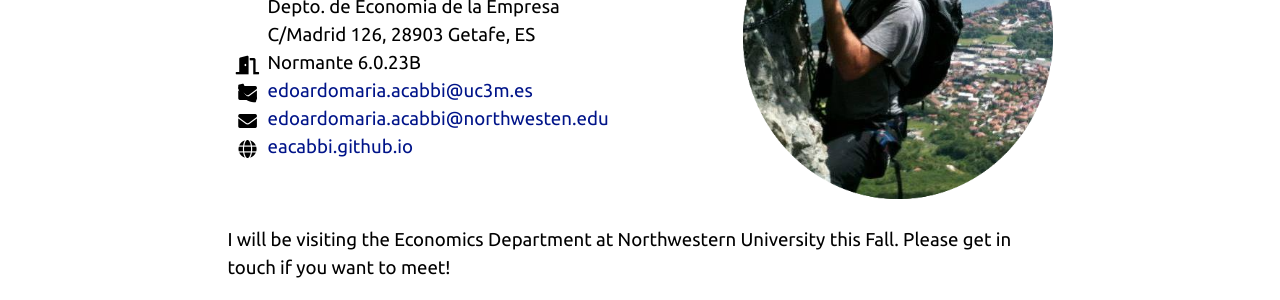
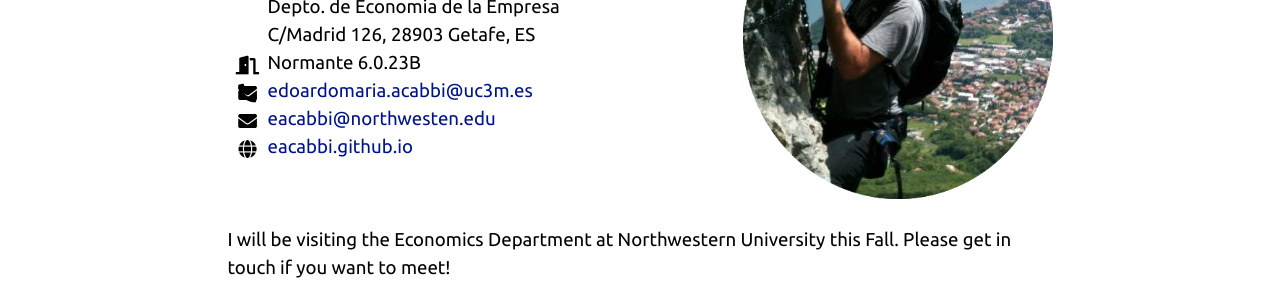
Before and after one commit to eacabbi/eacabbi.github.io, a Jekyll site: the page built from index.md, in a window 1280 px wide. Shown: the part 228-528 px from the top of the page. Built offline with Jekyll 4.4.1, drawn with Linux system fonts in a browser that asks for light colours; some web fonts are replaced.

Commit message:
update email

```diff
--- a/_config.yml
+++ b/_config.yml
@@ -18,7 +18,7 @@ department: Depto. de Economia de la Empresa
 address: C/Madrid 126, 28903 Getafe, ES
 office: Normante 6.0.23B
 email: edoardomaria.acabbi@uc3m.es
-email2: edoardomaria.acabbi@northwesten.edu
+email2: eacabbi@northwesten.edu
 
 # Icon settings
 doi_icon: ai ai-doi
```
